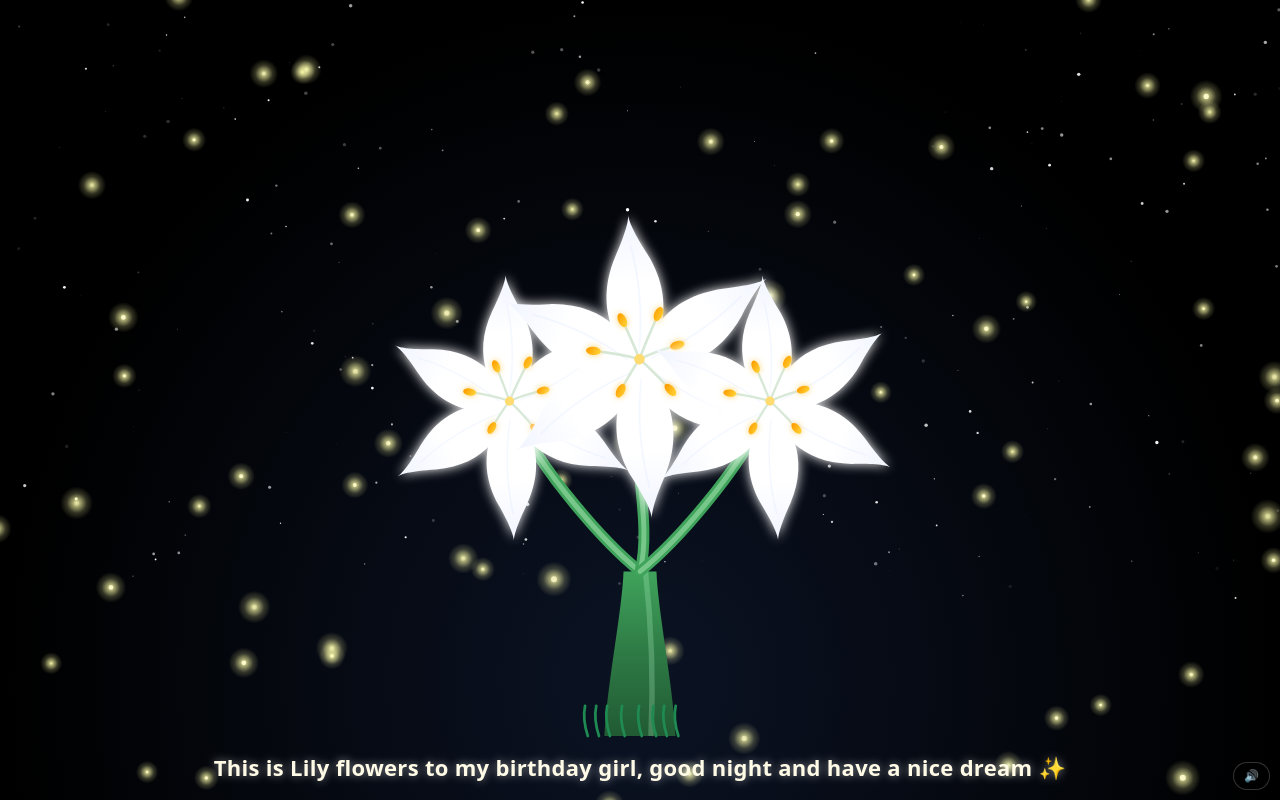
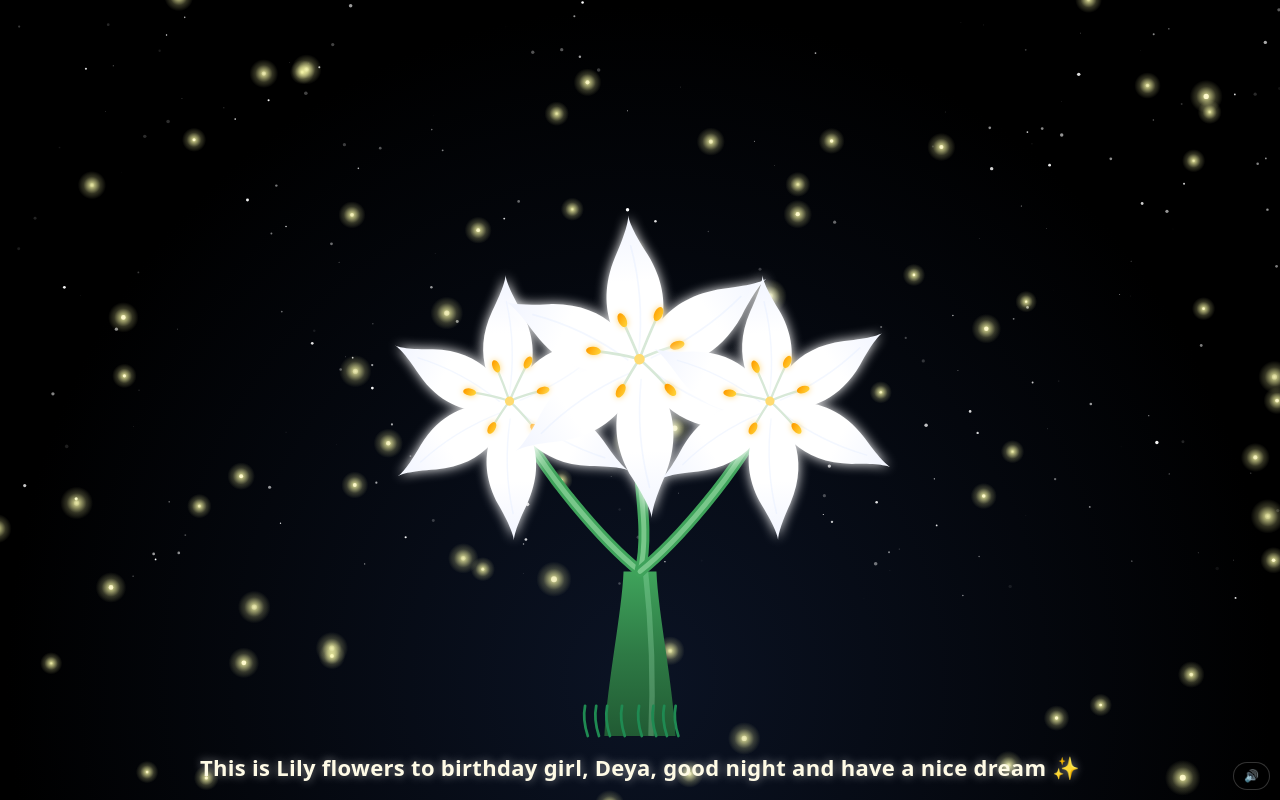
Before and after one commit to fahlevireza44/Lily, a plain HTML site: page index.html in a window 1280 px wide. Drawn offline with Linux system fonts and the light colour scheme.

Commit message:
index.html

```diff
--- a/index.html
+++ b/index.html
@@ -35,7 +35,7 @@
 </head>
 <body>
 <canvas id="scene"></canvas>
-<h1>This is Lily flowers to my birthday girl, good night and have a nice dream ✨</h1>
+<h1>This is Lily flowers to birthday girl, Deya, good night and have a nice dream ✨</h1>
 
 <audio id="bgm" autoplay loop>
   <source src="lily.mp3" type="audio/mpeg" />
```
